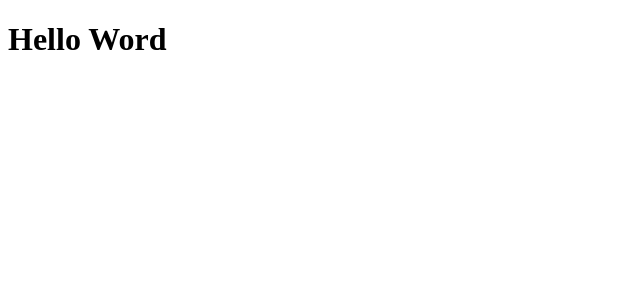
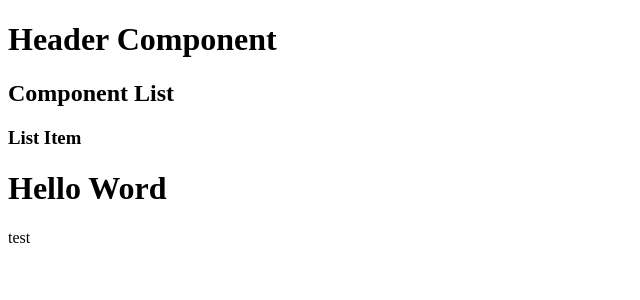
Before and after one commit to Prayugo24/dasar_react_udemy, a React (Create React App) app: page / in a window 1280 px wide. Shown: the top 300 px of the page, without its empty margins (0-640 px from the left). Built offline with nearby package versions, Linux system fonts and the light colour scheme.

Commit message:
pembuatan root component, parent component dan child component

```diff
--- a/src/components/App.js
+++ b/src/components/App.js
@@ -1,26 +1,37 @@
 import React from "react";
+import Header from "./Header";
+import List from "./List";
+
 
 // jsx adalah javascript xml, extensi javascript yang memungkinkan untuk menulis html falam javascript
 // aturan menggunakan jsx hanya boleh menggunakan 1 root tag
-// class App extends React.Component{
-//     render(){
-//         return(
-//             <div>
-//                 <h1>Hello Word</h1>
-//                 <p>test</p>
-//             </div>
-//             // <div></div>  tag ini lebih dari 1 tidak boleh dalam jsx
-//         )
-//     }
+class App extends React.Component{
+    render(){
+        return(
+            // root component
+            <div>
+                {/* parent component */}
+                    <Header/>
+                    <List/>
+                {/* parent component */}
+                <h1>Hello Word</h1>
+                <p>test</p>
+            </div>
+            // root component
+
+
+            // <div></div>  tag ini lebih dari 1 root component tidak boleh dalam jsx
+        )
+    }
+}
+
+// // function component
+// const App = () => {
+//     return(
+//         <div>
+//             <h1>Hello Word</h1>
+//         </div>
+//     )
 // }
 
-// function component
-const App = () => {
-    return(
-        <div>
-            <h1>Hello Word</h1>
-        </div>
-    )
-}
-
 export default App;
--- /dev/null
+++ b/src/components/Header.js
@@ -0,0 +1,13 @@
+import React from "react";
+
+class Header extends React.Component {
+    render(){
+        return(
+            <div>
+                <h1>Header Component</h1>
+            </div>
+        )
+    }
+}
+
+export default Header;
--- /dev/null
+++ b/src/components/List.js
@@ -0,0 +1,16 @@
+import React from "react";
+import ListItem from "./ListItem";
+
+class List extends React.Component{
+    render (){
+        return(
+            <div>
+                <h2>Component List</h2>
+                  {/* child component */}
+                <ListItem/>
+            </div>
+        )
+    }
+}
+
+export default List
--- /dev/null
+++ b/src/components/ListItem.js
@@ -0,0 +1,13 @@
+import React from "react";
+
+class ListItem extends React.Component{
+    render(){
+        return(
+            <div>
+                <h3>List Item</h3>
+            </div>
+        )
+    }
+}
+
+export default ListItem
```
